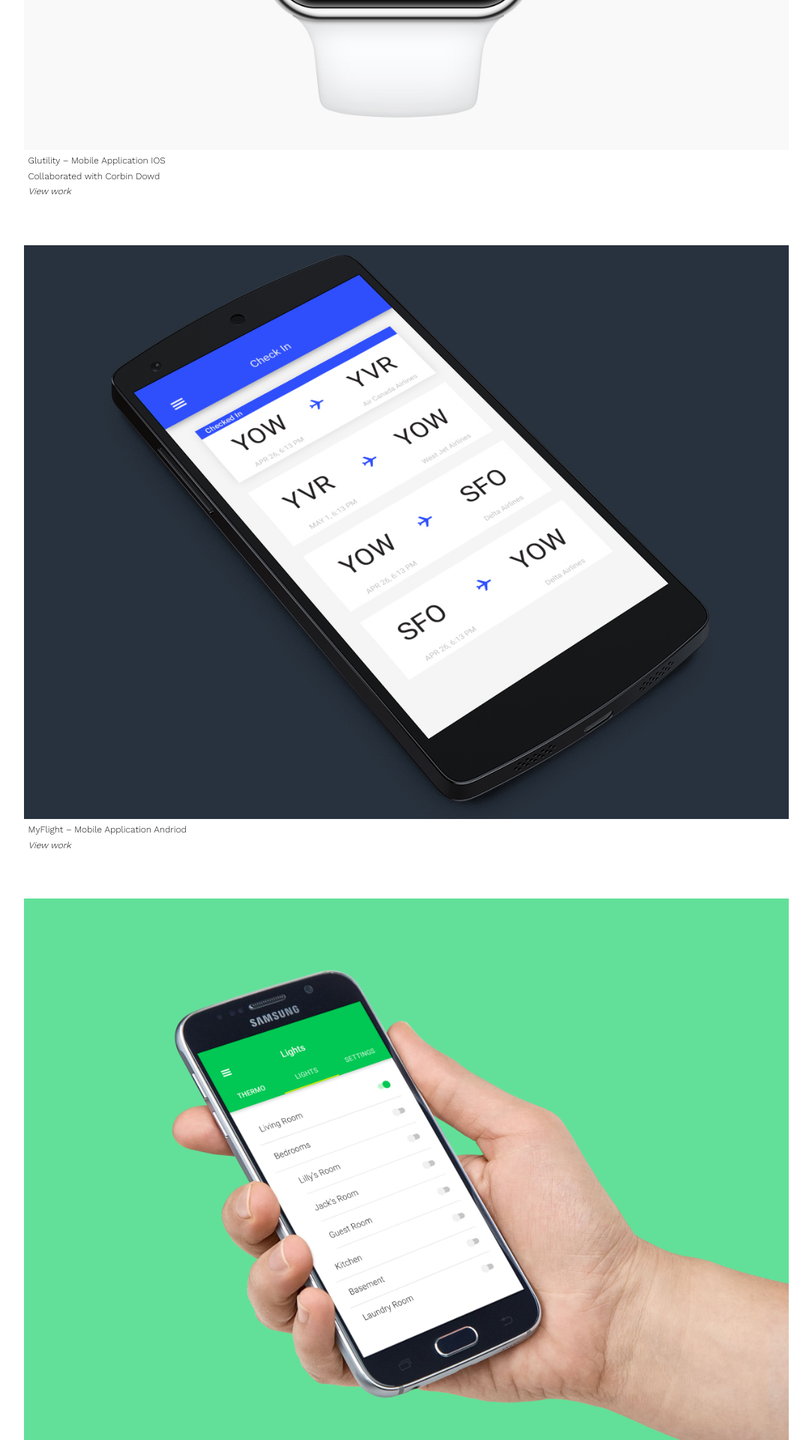
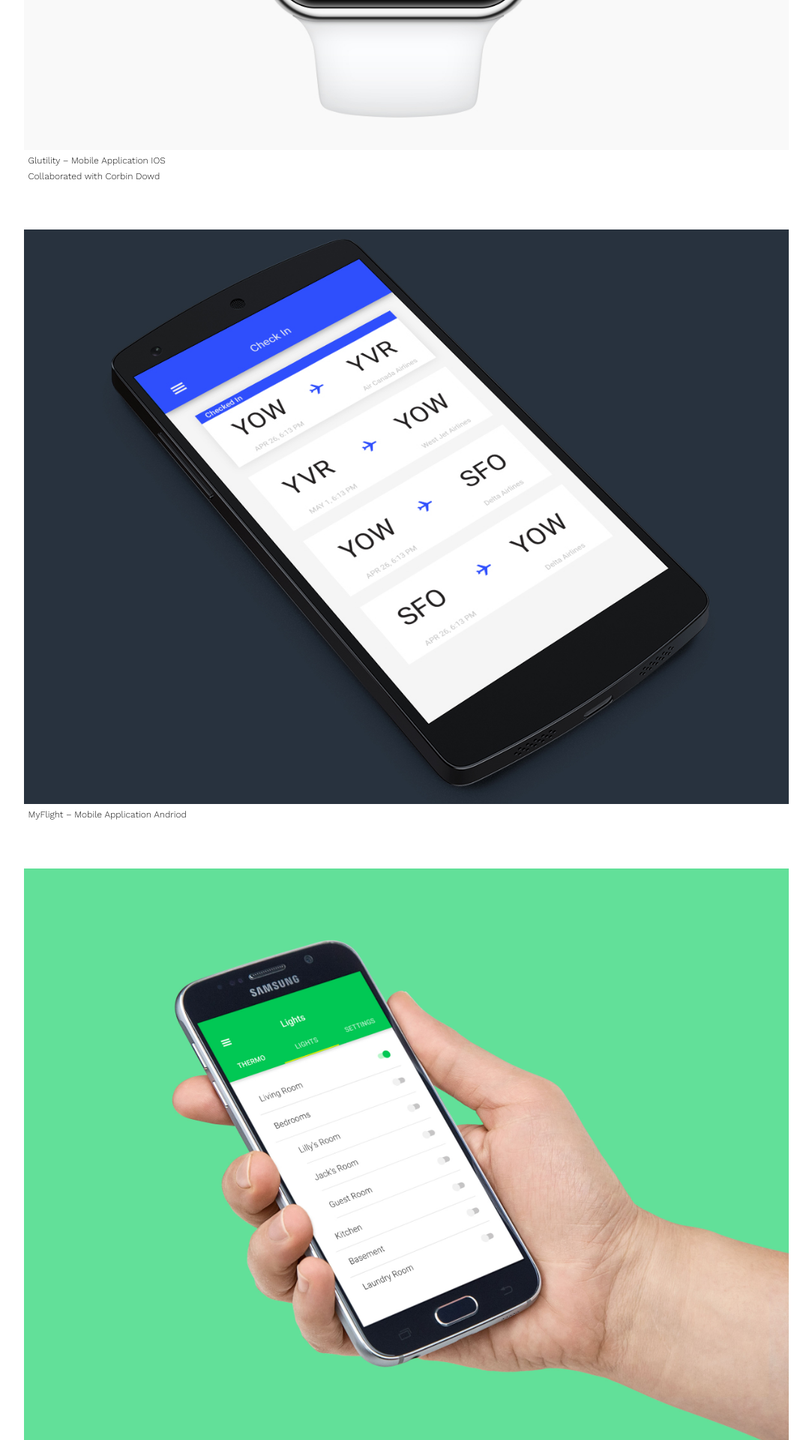
Before and after one commit to sydneydowd/portfolio, a Jekyll site: the page built from index.html, in a window 1280 px wide. Shown: the part 790-2710 px from the top of the page at 75% size, without its empty margins (98-1181 px from the left). Built offline with Jekyll 4.4.1, drawn with Linux system fonts in a browser that asks for light colours; some of the changed text lies outside the part shown.

```diff
--- a/index.html
+++ b/index.html
@@ -7,29 +7,29 @@ layout: default
 
    <figure class="padding">
       <a href="{{site.baseurl}}/mmol/"><img class="workprev" src="{{site.baseurl}}/images/diabetes-prev.jpg" alt="Diabetes App Iwatch"></a>
-        <figcaption class="milli">Glutility – Mobile Application IOS<br> Collaborated with Corbin Dowd<br><a href="{{site.baseurl}}/mmol/" class="caption" aria-label="view myflight mobile app work page"><em>View work</em></a></figcaption>
+        <figcaption class="milli">Glutility – Mobile Application IOS<br>Collaborated with Corbin Dowd<br></figcaption>
     </figure>
 
   <figure class="padding">
       <a href="{{site.baseurl}}/myflight/"><img class="workprev" src="{{site.baseurl}}/images/myflight-mockup.jpg" alt="MyFlight Andriod Application"></a>
-        <figcaption class="milli">MyFlight – Mobile Application Andriod <br><a href="{{site.baseurl}}/myflight/" class="caption" aria-label="view myflight mobile app work page"><em>View work</em></a></figcaption>
+        <figcaption class="milli">MyFlight – Mobile Application Andriod <br></figcaption>
     </figure>
 
 
      <figure class="padding">
       <a href="{{site.baseurl}}/kilter/"><img class="workprev" src="{{site.baseurl}}/images/watt-prev.jpg" alt="Kilter IOS Design"></a>
-        <figcaption class="milli">Watt – Mobile Application Andriod <br> <a href="{{site.baseurl}}/kilter/" class="caption" aria-label="view kilter mobile app work page"><em>View work</em></a></figcaption>
+        <figcaption class="milli">Watt – Mobile Application Andriod <br></figcaption>
     </figure>
 
 
     <figure class="padding">
       <a href="{{site.baseurl}}/tomaso/"><img class="workprev" src="{{site.baseurl}}/images/tomaso-card.jpg" alt="Tomaso Logo"></a>
-      <figcaption class="milli">Tomaso – Logo Design & Branding <br><a href="{{site.baseurl}}/tomaso/" class="caption" aria-label="view tomaso logo work page"><em>View work</em></a></figcaption>
+      <figcaption class="milli">Tomaso – Logo Design & Branding <br></figcaption>
     </figure>
 
     <figure class="padding">
       <a href="{{site.baseurl}}/decadent/"><img class="workprev" src="{{site.baseurl}}/images/cookie-closed.jpg" alt="Decadent Cookie Package Design"></a>
-        <figcaption class="milli">Decadent Cookies – Package Design <br><a href="{{site.baseurl}}/decadent/" class="caption" aria-label="view decadent package design work page"><em>View work</em></a></figcaption>
+        <figcaption class="milli">Decadent Cookies – Package Design <br></figcaption>
     </figure>
 
 </div>
```
Also changed, not shown: _includes/css/main.css (+9 -0 lines).
